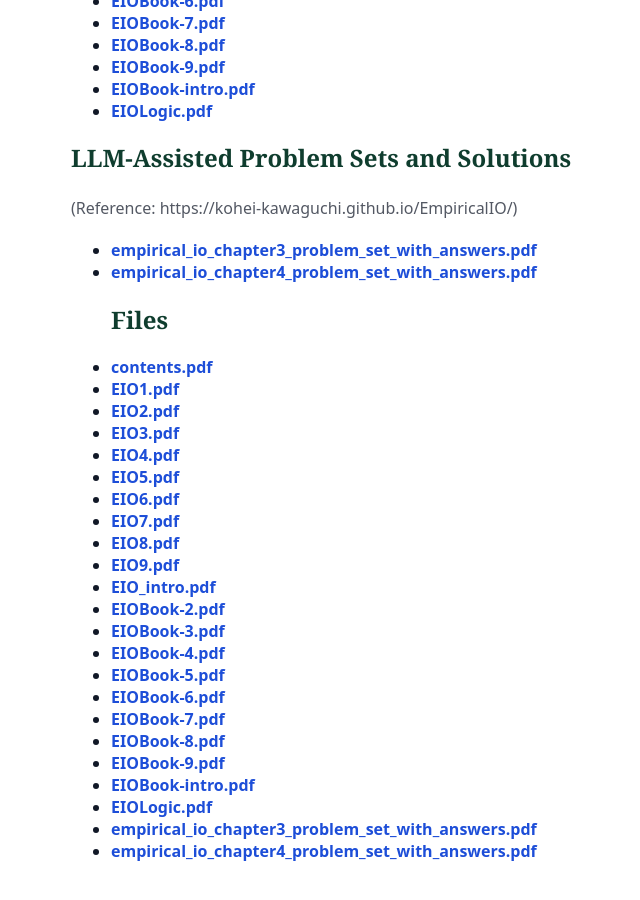
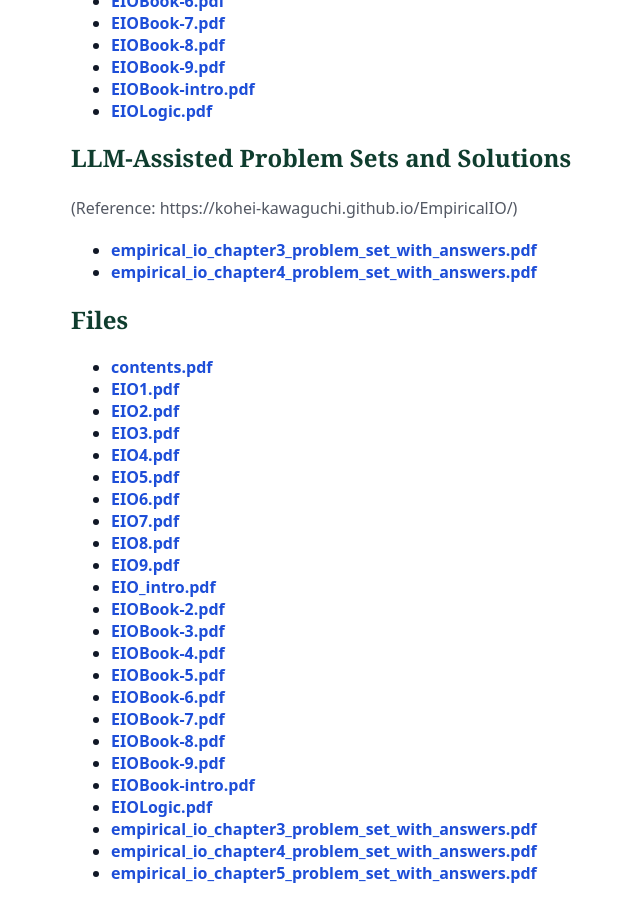
Before and after one commit to yaxinzn/study-archive, a Jekyll site: the page built from materials/eio/index.md, in a window 1280 px wide and 900 px high, scrolled down 694 px. Shown: the whole window, without its empty margins (9-649 px from the left). Built offline with Jekyll 4.4.1, drawn with Linux system fonts in a browser that asks for light colours; before the commit the page ends 1572 px from its top, so only the background shows below that.

Commit message:
chore: auto-update subject indexes

```diff
--- a/materials/eio/index.md
+++ b/materials/eio/index.md
@@ -42,6 +42,7 @@ Demand estimation, cost/production, competition and conduct, entry/exit, identif
 (Reference: https://kohei-kawaguchi.github.io/EmpiricalIO/)
 - **[empirical_io_chapter3_problem_set_with_answers.pdf](empirical_io_chapter3_problem_set_with_answers.pdf)**
 - **[empirical_io_chapter4_problem_set_with_answers.pdf](empirical_io_chapter4_problem_set_with_answers.pdf)**
+
 ## Files
 <!-- AUTO-LIST-START -->
 - **[contents.pdf](contents.pdf)**
@@ -67,4 +68,5 @@ Demand estimation, cost/production, competition and conduct, entry/exit, identif
 - **[EIOLogic.pdf](EIOLogic.pdf)**
 - **[empirical_io_chapter3_problem_set_with_answers.pdf](empirical_io_chapter3_problem_set_with_answers.pdf)**
 - **[empirical_io_chapter4_problem_set_with_answers.pdf](empirical_io_chapter4_problem_set_with_answers.pdf)**
+- **[empirical_io_chapter5_problem_set_with_answers.pdf](empirical_io_chapter5_problem_set_with_answers.pdf)**
 <!-- AUTO-LIST-END -->
```
